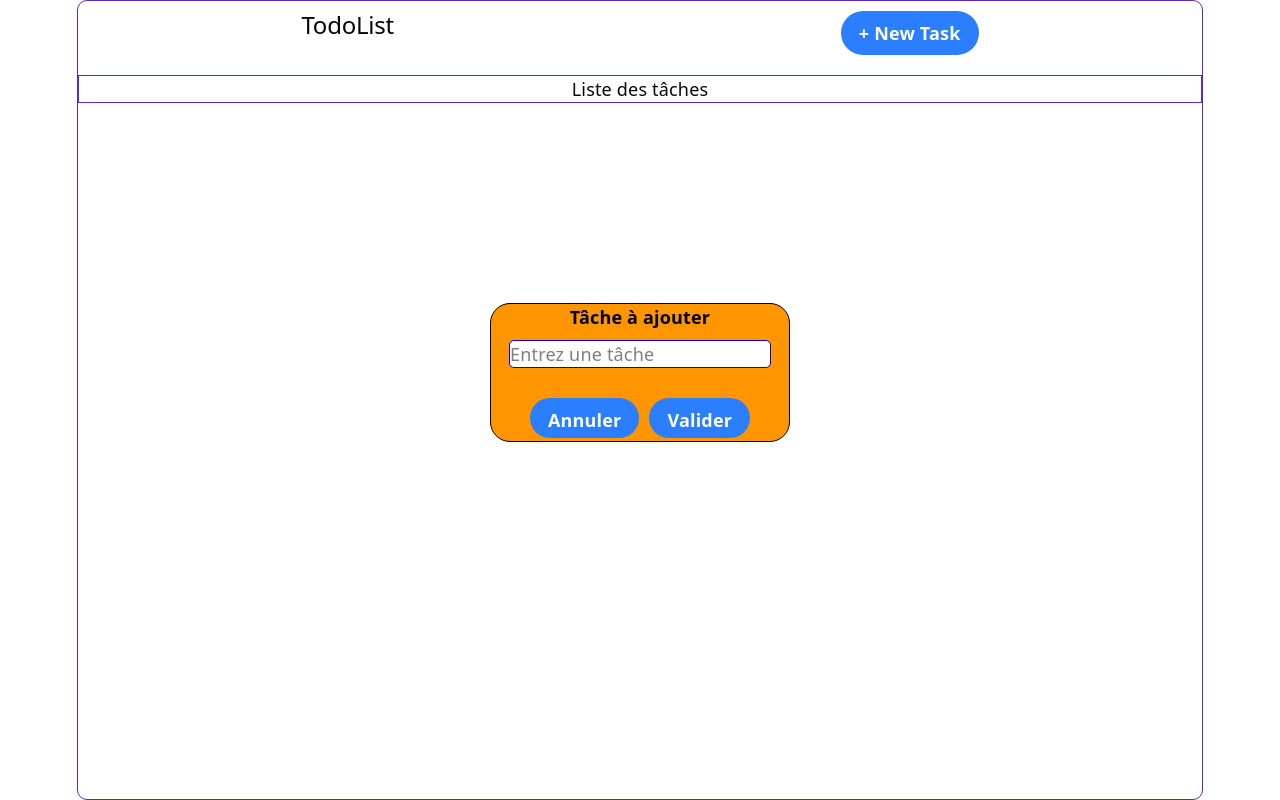
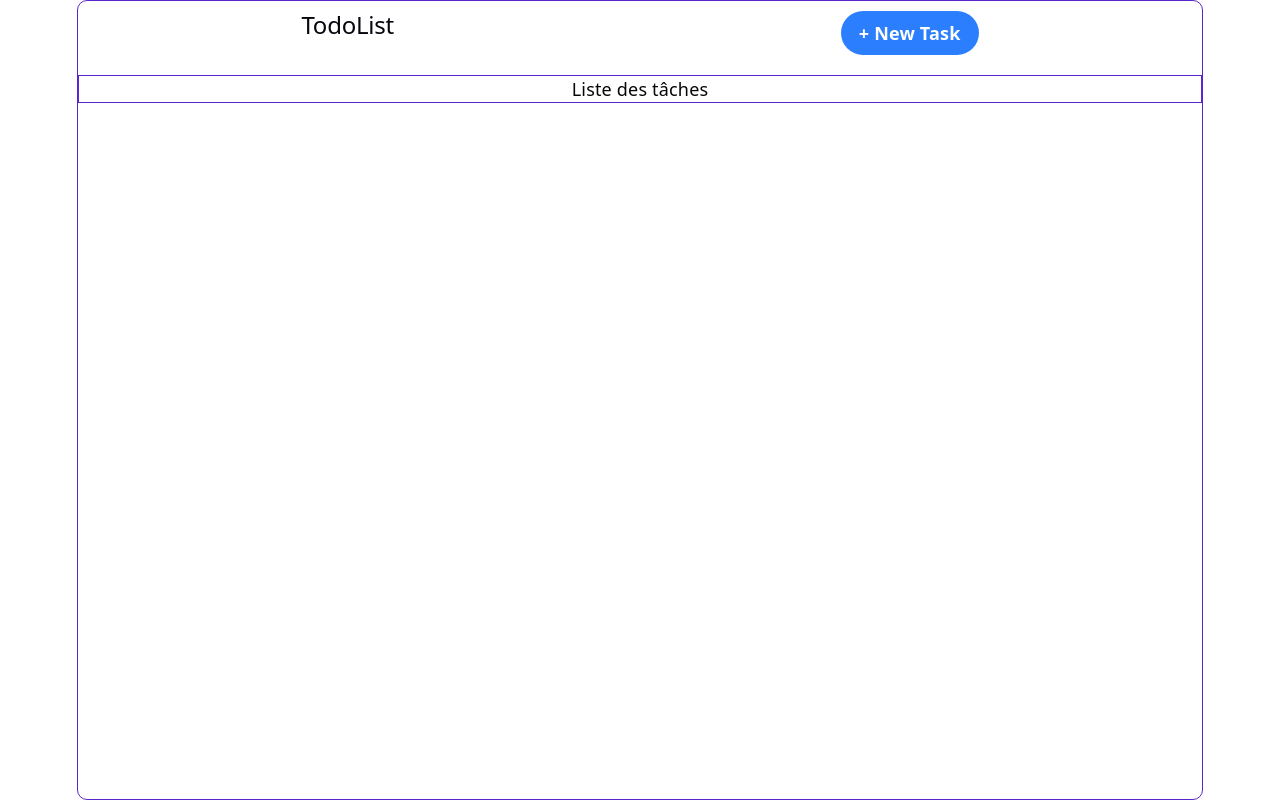
Before and after one commit to vicpro2162/TodoList, a React (Vite) app: page / in a window 1280 px wide. Built offline with nearby package versions, Linux system fonts and the light colour scheme.

Commit message:
Ajout d'useState pour gérer l'apparition et la fermeture de TaskReceiver

```diff
--- a/src/App.jsx
+++ b/src/App.jsx
@@ -1,14 +1,33 @@
+import {useState}  from 'react'
+import TaskContainer from './Taskcontainer.jsx'
+import {TaskReceiver} from './TaskReceiver.jsx'
+
+
 export function App  () {
+const[isTaskReceiverOpen, setTaskReceiverOpen] = useState(false)
 
- return <div className="AppHeader">
-          <h2>TodoList</h2>
-          <Button titre="+ New Task"/>
-        </div>
+ return <>
+          <div className="AppHeader">
+            <h2>TodoList</h2>
+            <Button titre="+ New Task" onClick={()=>setTaskReceiverOpen(true)}/>
+          </div>
 
+          < TaskContainer />
+          { isTaskReceiverOpen && (
+            <TaskReceiver
+            onCancel ={() => setTaskReceiverOpen(false)}
+            onConfirm = {() => setTaskReceiverOpen(false)}/> ) }
+
+        </>
 
 }
 
-export function Button ({titre,className=""})  {
+export function Button ({titre,className="",onClick}) {
+
   return  (
-  <div className="Button"> <button className={`bg-blue-500 hover:bg-blue-700 text-white font-bold py-2 px-4 rounded-full ${className}`}>{titre}</button> </div> )
+  <div className="Button">
+    <button onClick={onClick} className={`bg-blue-500 hover:bg-blue-700 text-white font-bold py-2 px-4 rounded-full ${className}`}>
+      {titre}
+    </button>
+  </div> )
 }
--- a/src/TaskReceiver.jsx
+++ b/src/TaskReceiver.jsx
@@ -1,26 +1,43 @@
 import React from 'react'
+import {useState} from 'react'
 import {Button,} from './App.jsx'
 
-export function TaskReceiver() {
+export function TaskReceiver({onCancel,onConfirm}) {
+    const [task, setTask] = useState("")
     return(
         <div className="task-receiver">
             <h3><strong>Tâche à ajouter</strong></h3>
             <TaskInput />
-            <ButtonContainer />
+            <ButtonContainer
+            onCancel={onCancel}
+            onConfirm={onConfirm}
+            />
         </div>
     )
 }
 
 export function TaskInput() {
-    return <input type="text" placeholder="Entrez une tâche"/>
+    return <input
+            placeholder="Entrez une tâche"
+            value={task}
+            onChange={(e) => setTask(e.target.value)}
+            />
+
 
 }
 
-export function ButtonContainer () {
+export function ButtonContainer ({onCancel,onConfirm}) {
     return (
         <div className='button-container'>
-            <Button className="cancel" titre="Annuler" />
-            <Button className="confirm" titre="Valider" />
+
+            <Button
+                className="cancel" titre="Annuler"
+                onClick = {onCancel}
+            />
+
+            <Button
+                className="confirm" titre="Valider"
+                onClick ={onConfirm}/>
         </div>
     )
 }
--- a/src/index.css
+++ b/src/index.css
@@ -157,6 +157,10 @@ input{
 }
 
 
-.cancel,.confirm{
-  height: 40px;
+.cancel{
+  background-color: red;
 }
+
+.confirm{
+background-color: green;
+}
--- a/src/main.jsx
+++ b/src/main.jsx
@@ -2,15 +2,15 @@ import { StrictMode } from 'react'
 import { createRoot } from 'react-dom/client'
 import './index.css'
 import {App,Button} from './App.jsx'
-import TaskContainer from './Taskcontainer.jsx'
-import {TaskReceiver,TaskInput} from './TaskReceiver.jsx'
+//import TaskContainer from './Taskcontainer.jsx'
+//import {TaskReceiver,TaskInput} from './TaskReceiver.jsx'
 
 
 createRoot(document.getElementById('root')).render(
   <StrictMode>
     <App />
-    <TaskContainer />
-    <TaskReceiver />
+    {/* <TaskContainer /> */}
+    {/* <TaskReceiver /> */}
 
   </StrictMode>,
 )
```
